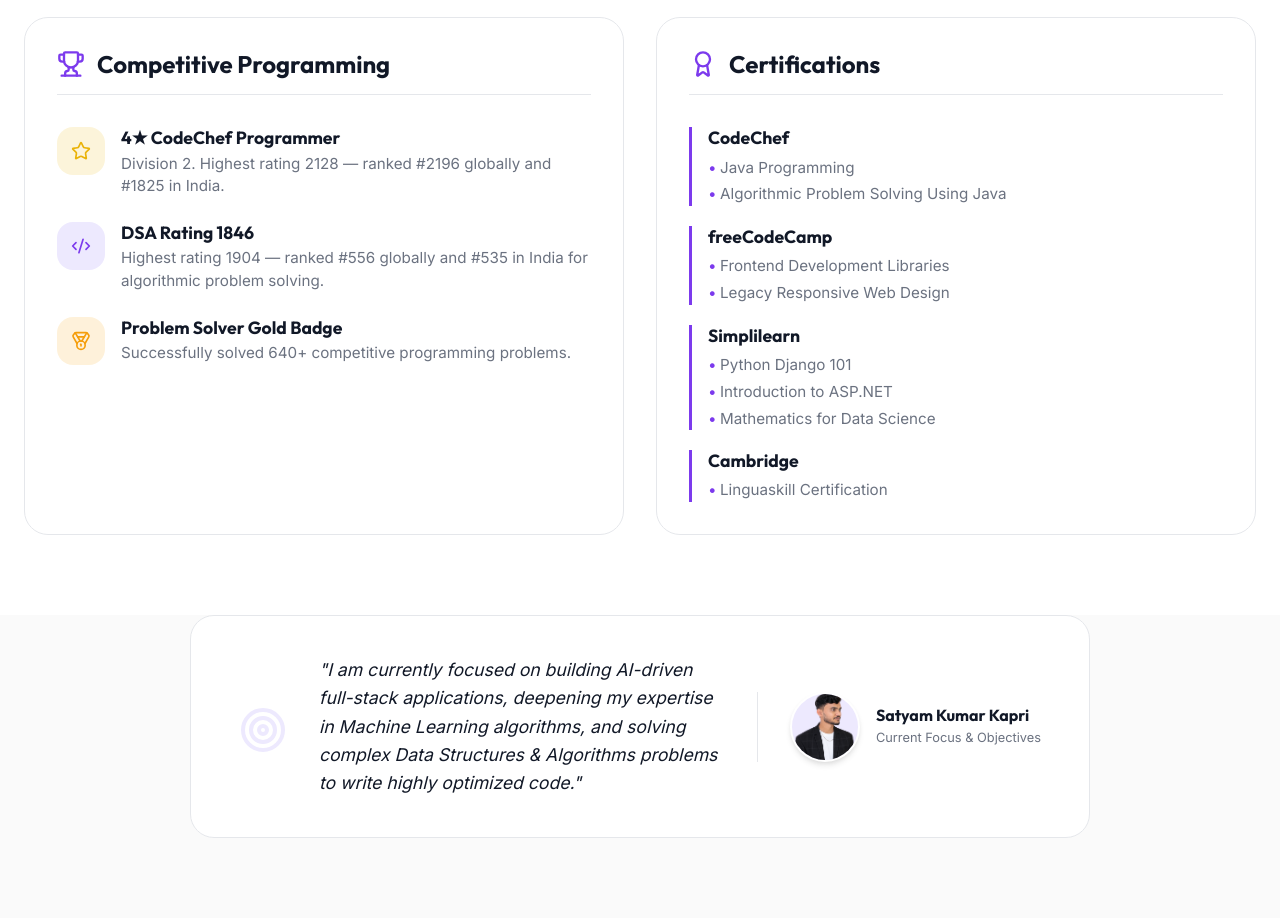
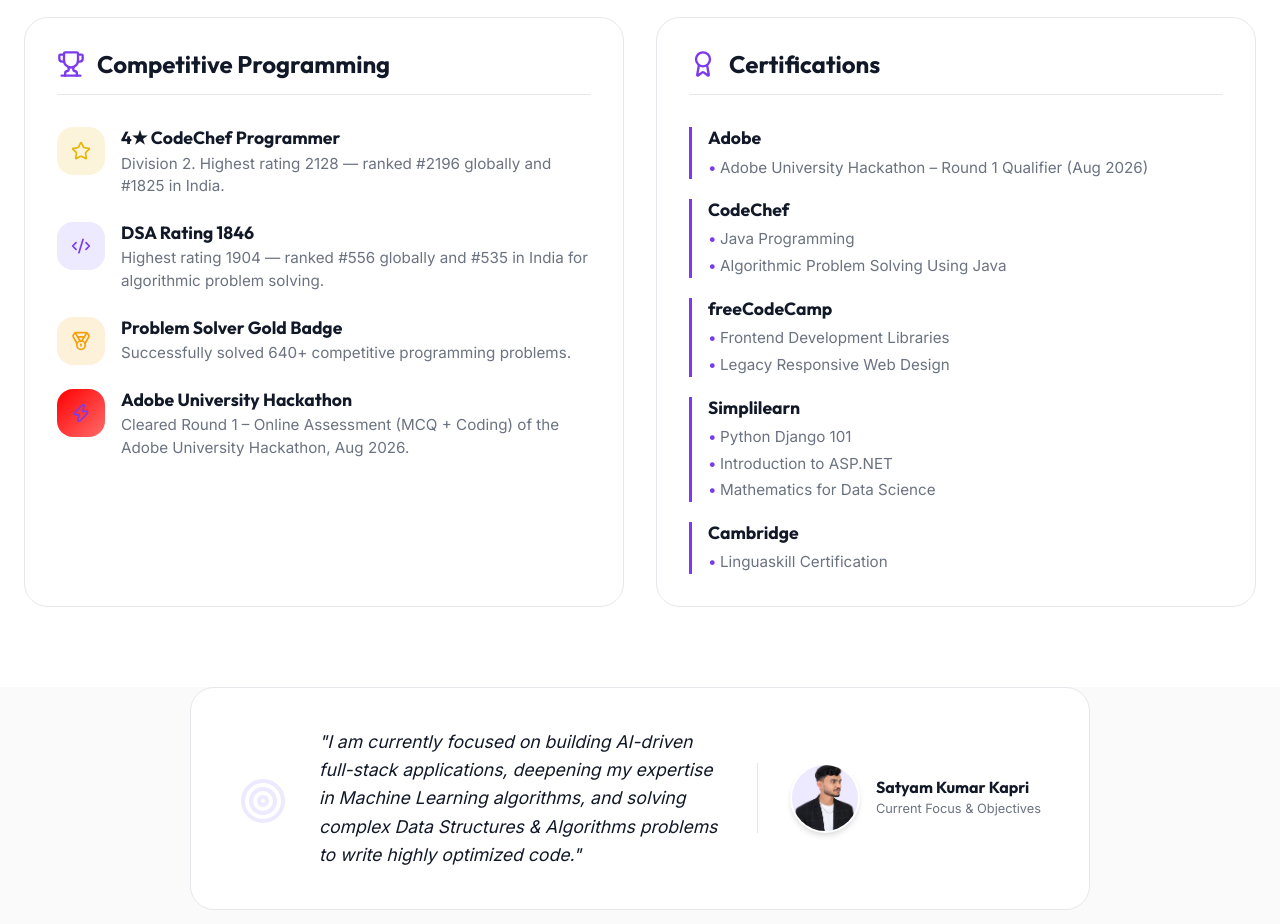
Before and after one commit to satyamkumarkapri/SatyamKapriPortfolio, a React app: page / in a window 1280 px wide. Shown: the part 3200-4124 px from the top of the page. Built offline with nearby package versions, Linux system fonts and the light colour scheme; the HTML template or start-up script is replaced by a standard one.

Commit message:
Add Adobe University Hackathon Round 1 achievement and certificate

```diff
--- a/src/components/Achievements.tsx
+++ b/src/components/Achievements.tsx
@@ -1,5 +1,5 @@
 import React from 'react';
-import { Trophy, Award, Star, Code2, Medal } from 'lucide-react';
+import { Trophy, Award, Star, Code2, Medal, Zap } from 'lucide-react';
 import './Achievements.css';
 
 const Achievements: React.FC = () => {
@@ -53,6 +53,16 @@
                   <p>Successfully solved 640+ competitive programming problems.</p>
                 </div>
               </div>
+
+              <div className="achievement-item">
+                <div className="achievement-icon-wrapper" style={{ background: 'linear-gradient(135deg, #FF0000, #FF6B6B)' }}>
+                  <Zap size={20} />
+                </div>
+                <div className="achievement-details">
+                  <h4>Adobe University Hackathon</h4>
+                  <p>Cleared Round 1 – Online Assessment (MCQ + Coding) of the Adobe University Hackathon, Aug 2026.</p>
+                </div>
+              </div>
             </div>
           </div>
 
@@ -64,6 +74,13 @@
             </div>
 
             <div className="cert-list">
+              <div className="cert-item">
+                <h4>Adobe</h4>
+                <ul>
+                  <li>Adobe University Hackathon – Round 1 Qualifier (Aug 2026)</li>
+                </ul>
+              </div>
+
               <div className="cert-item">
                 <h4>CodeChef</h4>
                 <ul>
```
